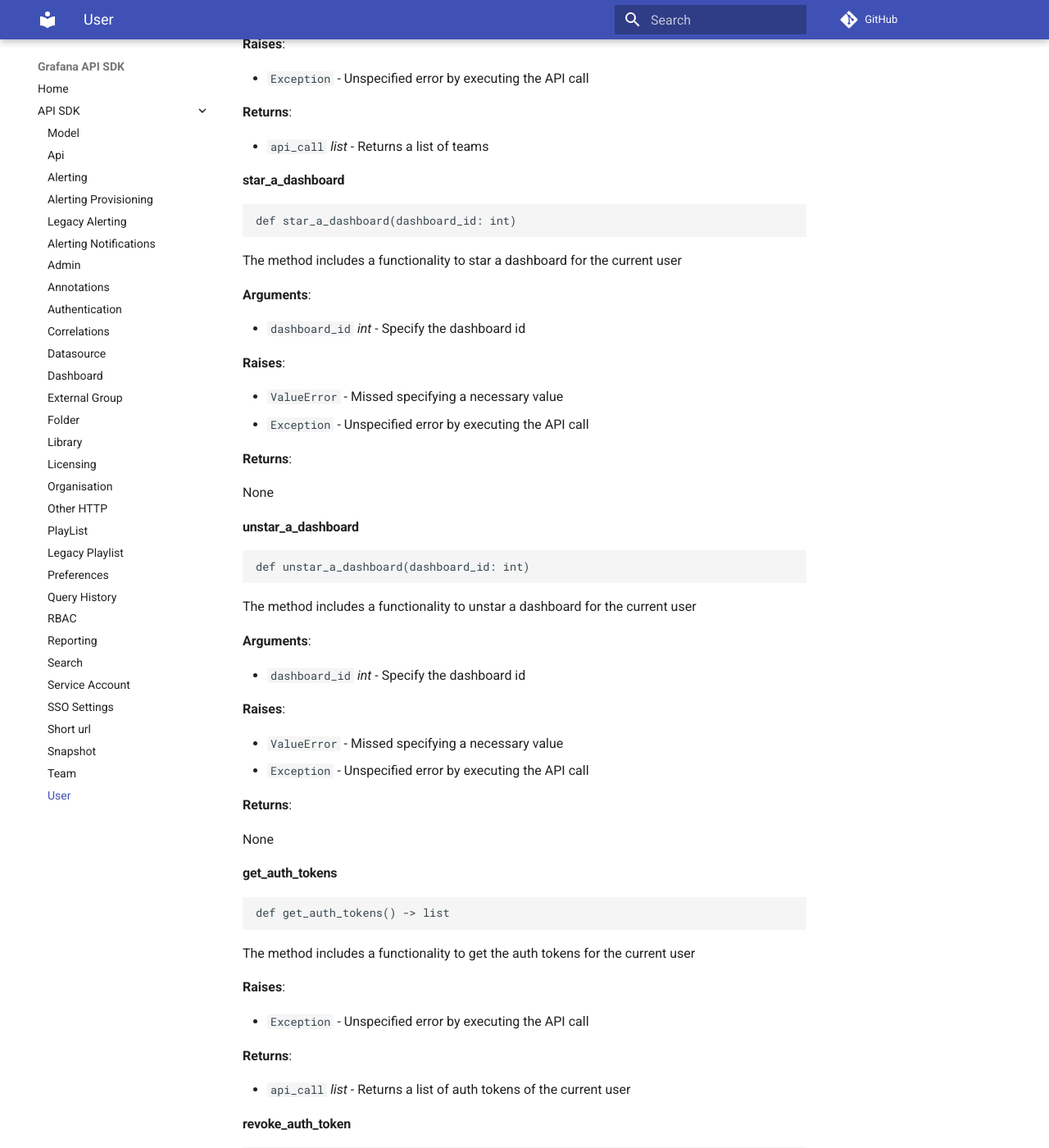
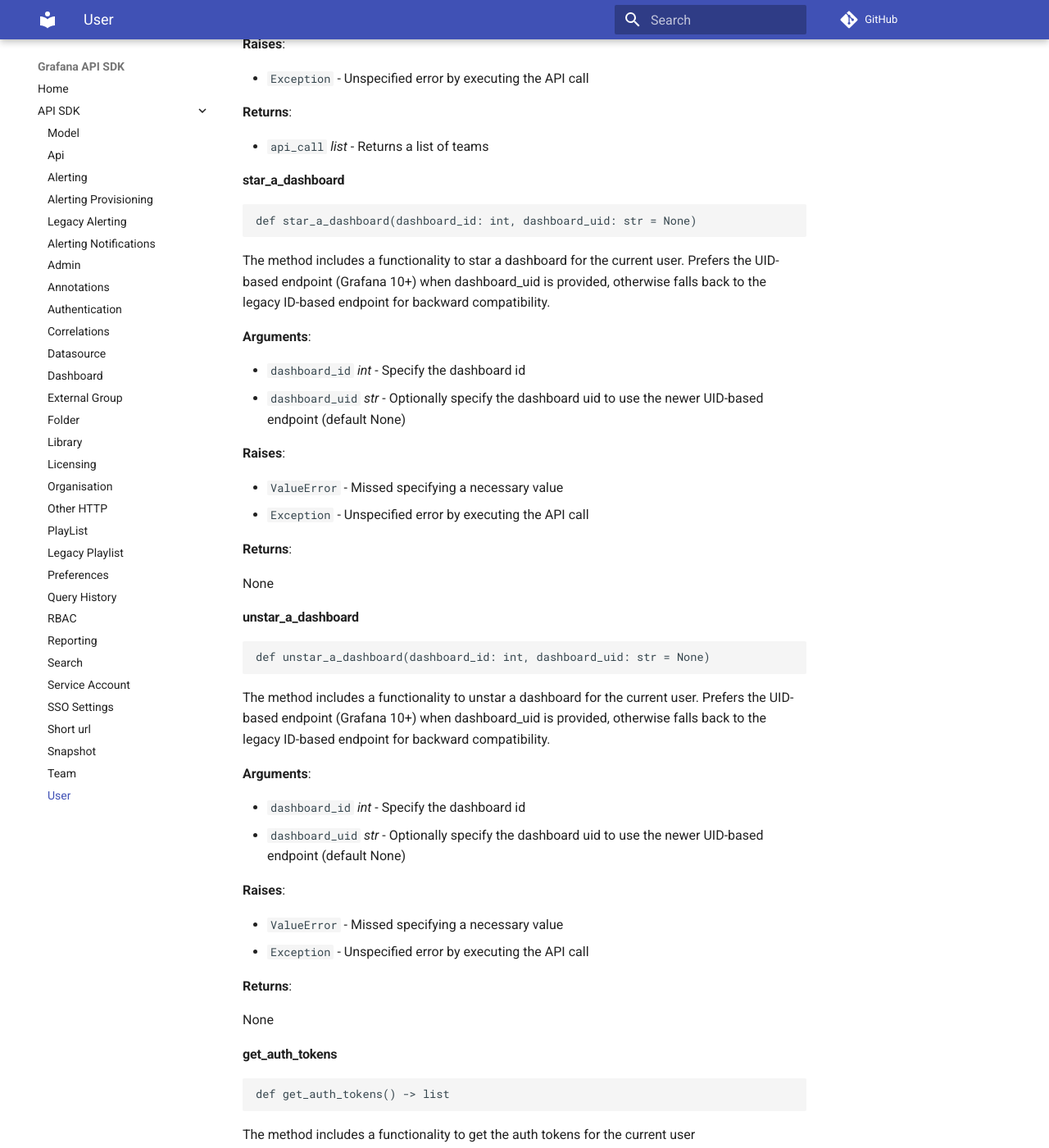
Before and after one commit to ZPascal/grafana_api_sdk, an MkDocs documentation site: the page built from docs/content/grafana_api/user.md, in a window 1280 px wide and 1400 px high, scrolled down 7551 px. Shown: the whole window at 82% size. Built offline with MkDocs 1.6.1 and Material for MkDocs 9.7.7, drawn with Linux system fonts in a browser that asks for light colours; comment, search, counter and statistics services are not loaded.

Commit message:
docs: Add the documentation

````diff
--- a/docs/content/grafana_api/user.md
+++ b/docs/content/grafana_api/user.md
@@ -418,14 +418,17 @@ The method includes a functionality to get the current user teams
 #### star\_a\_dashboard
 
 ```python
-def star_a_dashboard(dashboard_id: int)
+def star_a_dashboard(dashboard_id: int, dashboard_uid: str = None)
 ```
 
-The method includes a functionality to star a dashboard for the current user
+The method includes a functionality to star a dashboard for the current user.
+Prefers the UID-based endpoint (Grafana 10+) when dashboard_uid is provided,
+otherwise falls back to the legacy ID-based endpoint for backward compatibility.
 
 **Arguments**:
 
 - `dashboard_id` _int_ - Specify the dashboard id
+- `dashboard_uid` _str_ - Optionally specify the dashboard uid to use the newer UID-based endpoint (default None)
 
 
 **Raises**:
@@ -443,14 +446,17 @@ The method includes a functionality to star a dashboard for the current user
 #### unstar\_a\_dashboard
 
 ```python
-def unstar_a_dashboard(dashboard_id: int)
+def unstar_a_dashboard(dashboard_id: int, dashboard_uid: str = None)
 ```
 
-The method includes a functionality to unstar a dashboard for the current user
+The method includes a functionality to unstar a dashboard for the current user.
+Prefers the UID-based endpoint (Grafana 10+) when dashboard_uid is provided,
+otherwise falls back to the legacy ID-based endpoint for backward compatibility.
 
 **Arguments**:
 
 - `dashboard_id` _int_ - Specify the dashboard id
+- `dashboard_uid` _str_ - Optionally specify the dashboard uid to use the newer UID-based endpoint (default None)
 
 
 **Raises**:
````
Also changed, not shown: docs/content/grafana_api/datasource.md (+9 -3 lines).
